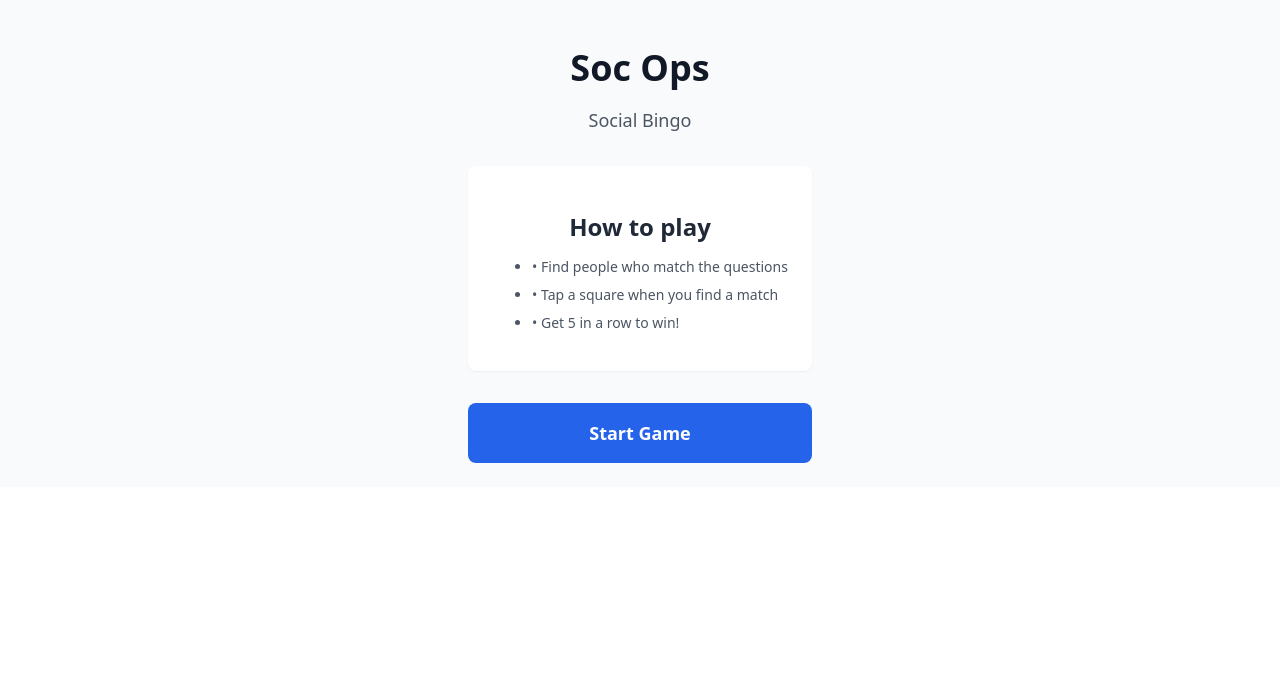
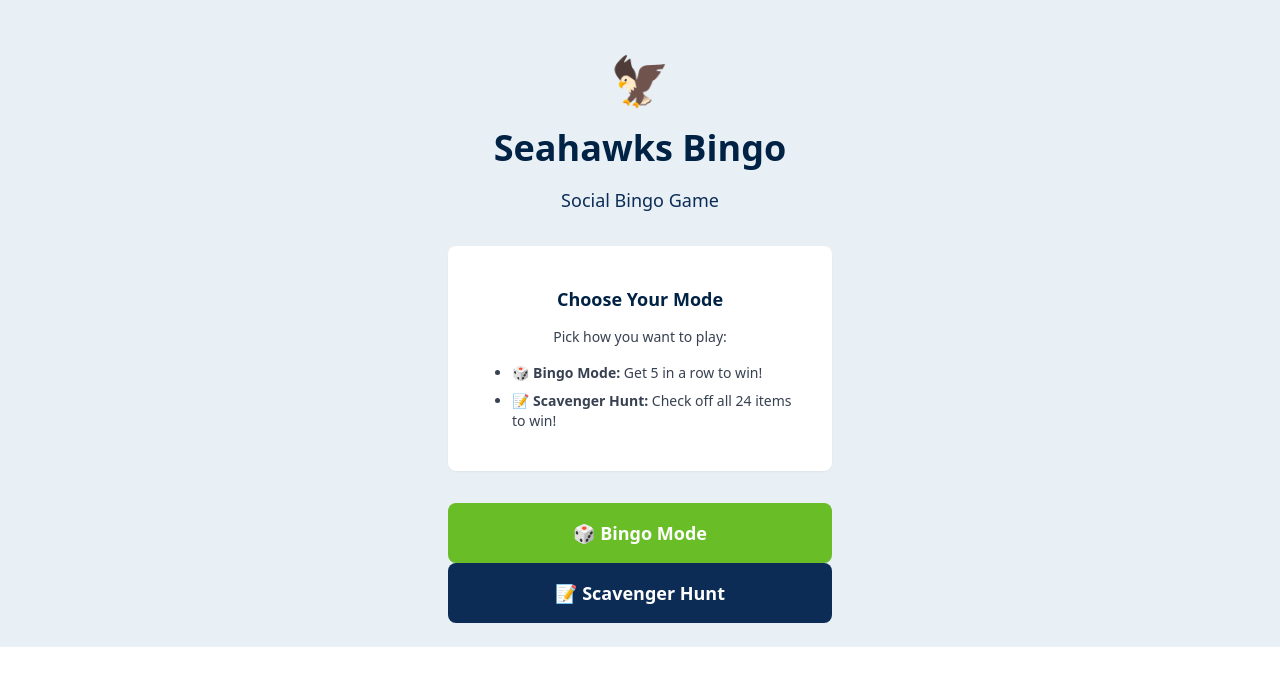
Before and after one commit to Cristae-25/my-soc-ops-python, a FastAPI app: page / in a window 1280 px wide. Shown: the top 686 px of the page. Run offline with FastAPI, Linux system fonts and the light colour scheme.

Commit message:
Add Seahawks branding and scavenger hunt game mode

```diff
--- a/app/game_logic.py
+++ b/app/game_logic.py
@@ -67,3 +67,8 @@ def check_bingo(board: list[BingoSquareData]) -> BingoLine | None:
 def get_winning_square_ids(line: BingoLine | None) -> set[int]:
     """Get the square IDs that are part of a winning line."""
     return set(line.squares) if line else set()
+
+
+def check_hunt_complete(checked_items: set[int]) -> bool:
+    """Check if scavenger hunt is complete (all 24 items checked)."""
+    return len(checked_items) == 24
--- a/app/game_service.py
+++ b/app/game_service.py
@@ -2,11 +2,12 @@ from dataclasses import dataclass, field
 
 from app.game_logic import (
     check_bingo,
+    check_hunt_complete,
     generate_board,
     get_winning_square_ids,
     toggle_square,
 )
-from app.models import BingoLine, BingoSquareData, GameState
+from app.models import BingoLine, BingoSquareData, GameMode, GameState
 
 
 @dataclass
@@ -17,6 +18,8 @@ class GameSession:
     board: list[BingoSquareData] = field(default_factory=list)
     winning_line: BingoLine | None = None
     show_bingo_modal: bool = False
+    mode: GameMode = GameMode.BINGO
+    checked_items: set[int] = field(default_factory=set)
 
     @property
     def winning_square_ids(self) -> set[int]:
@@ -26,15 +29,30 @@ class GameSession:
     def has_bingo(self) -> bool:
         return self.game_state == GameState.BINGO
 
-    def start_game(self) -> None:
+    @property
+    def hunt_progress(self) -> float:
+        """Return hunt progress as a percentage (0-100)."""
+        return (len(self.checked_items) / 24) * 100
+
+    def start_game(self, mode: GameMode = GameMode.BINGO) -> None:
+        self.mode = mode
         self.board = generate_board()
         self.winning_line = None
         self.game_state = GameState.PLAYING
         self.show_bingo_modal = False
+        self.checked_items = set()
 
     def handle_square_click(self, square_id: int) -> None:
         if self.game_state != GameState.PLAYING:
             return
+
+        if self.mode == GameMode.BINGO:
+            self._handle_bingo_click(square_id)
+        elif self.mode == GameMode.SCAVENGER_HUNT:
+            self._handle_hunt_click(square_id)
+
+    def _handle_bingo_click(self, square_id: int) -> None:
+        """Handle a square click in BINGO mode."""
         self.board = toggle_square(self.board, square_id)
 
         if self.winning_line is None:
@@ -44,11 +62,26 @@ class GameSession:
                 self.game_state = GameState.BINGO
                 self.show_bingo_modal = True
 
+    def _handle_hunt_click(self, square_id: int) -> None:
+        """Handle an item toggle in Scavenger Hunt mode."""
+        # Toggle the item in checked_items
+        if square_id in self.checked_items:
+            self.checked_items.remove(square_id)
+        else:
+            self.checked_items.add(square_id)
+
+        # Check if hunt is complete
+        if check_hunt_complete(self.checked_items):
+            self.game_state = GameState.BINGO
+            self.show_bingo_modal = True
+
     def reset_game(self) -> None:
         self.game_state = GameState.START
         self.board = []
         self.winning_line = None
         self.show_bingo_modal = False
+        self.mode = GameMode.BINGO
+        self.checked_items = set()
 
     def dismiss_modal(self) -> None:
         self.show_bingo_modal = False
--- a/app/main.py
+++ b/app/main.py
@@ -8,7 +8,7 @@ from fastapi.templating import Jinja2Templates
 from starlette.middleware.sessions import SessionMiddleware
 
 from app.game_service import GameSession, get_session
-from app.models import GameState
+from app.models import GameMode, GameState
 
 BASE_DIR = Path(__file__).resolve().parent
 
@@ -32,16 +32,19 @@ async def home(request: Request) -> Response:
     return templates.TemplateResponse(
         request,
         "home.html",
-        {"session": session, "GameState": GameState},
+        {"session": session, "GameState": GameState, "GameMode": GameMode},
     )
 
 
 @app.post("/start", response_class=HTMLResponse)
-async def start_game(request: Request) -> Response:
+async def start_game(request: Request, mode: str = "bingo") -> Response:
     session = _get_game_session(request)
-    session.start_game()
+    game_mode = GameMode(mode)
+    session.start_game(game_mode)
     return templates.TemplateResponse(
-        request, "components/game_screen.html", {"session": session}
+        request,
+        "components/game_screen.html",
+        {"session": session, "GameMode": GameMode},
     )
 
 
@@ -50,7 +53,9 @@ async def toggle_square(request: Request, square_id: int) -> Response:
     session = _get_game_session(request)
     session.handle_square_click(square_id)
     return templates.TemplateResponse(
-        request, "components/game_screen.html", {"session": session}
+        request,
+        "components/game_screen.html",
+        {"session": session, "GameMode": GameMode},
     )
 
 
@@ -61,7 +66,7 @@ async def reset_game(request: Request) -> Response:
     return templates.TemplateResponse(
         request,
         "components/start_screen.html",
-        {"session": session, "GameState": GameState},
+        {"session": session, "GameState": GameState, "GameMode": GameMode},
     )
 
 
@@ -70,7 +75,9 @@ async def dismiss_modal(request: Request) -> Response:
     session = _get_game_session(request)
     session.dismiss_modal()
     return templates.TemplateResponse(
-        request, "components/game_screen.html", {"session": session}
+        request,
+        "components/game_screen.html",
+        {"session": session, "GameMode": GameMode},
     )
 
 
--- a/app/models.py
+++ b/app/models.py
@@ -8,6 +8,11 @@ class GameState(StrEnum):
     START = "start"
     PLAYING = "playing"
     BINGO = "bingo"
+
+
+class GameMode(StrEnum):
+    BINGO = "bingo"
+    SCAVENGER_HUNT = "scavenger_hunt"
 
 
 class BingoSquareData(BaseModel):
--- a/app/static/css/app.css
+++ b/app/static/css/app.css
@@ -29,11 +29,13 @@ body {
 .grid { display: grid; }
 .grid-cols-5 { grid-template-columns: repeat(5, minmax(0, 1fr)); }
 .gap-1 { gap: 0.25rem; }
+.gap-2 { gap: 0.5rem; }
 
 .p-1 { padding: 0.25rem; }
 .p-3 { padding: 0.75rem; }
 .p-4 { padding: 1rem; }
 .p-6 { padding: 1.5rem; }
+.p-2 { padding: 0.5rem; }
 .px-3 { padding-left: 0.75rem; padding-right: 0.75rem; }
 .px-4 { padding-left: 1rem; padding-right: 1rem; }
 .px-6 { padding-left: 1.5rem; padding-right: 1.5rem; }
@@ -48,16 +50,25 @@ body {
 .mb-4 { margin-bottom: 1rem; }
 .mb-6 { margin-bottom: 1.5rem; }
 .mb-8 { margin-bottom: 2rem; }
+.mb-1 { margin-bottom: 0.25rem; }
 .mx-auto { margin-left: auto; margin-right: auto; }
 
 .bg-white { background-color: #ffffff; }
 .bg-gray-50 { background-color: #f9fafb; }
 .bg-gray-100 { background-color: #f3f4f6; }
+.bg-blue-50 { background-color: #eff6ff; }
 .bg-amber-100 { background-color: #fef3c7; }
 .bg-amber-200 { background-color: #fde68a; }
 .bg-accent { background-color: #2563eb; }
 .bg-marked { background-color: #dcfce7; }
 .bg-black\/50 { background-color: rgba(0, 0, 0, 0.5); }
+
+/* Seahawks Custom Colors */
+.bg-seahawks-navy { background-color: #002244; }
+.bg-seahawks-blue { background-color: #0C2C56; }
+.bg-seahawks-green { background-color: #69BE28; }
+.bg-seahawks-light { background-color: #E8F0F5; }
+.bg-seahawks-accent { background-color: #A8D5BA; }
 
 .text-white { color: #ffffff; }
 .text-gray-500 { color: #6b7280; }
@@ -70,6 +81,11 @@ body {
 .text-amber-500 { color: #f59e0b; }
 .text-amber-800 { color: #92400e; }
 .text-amber-900 { color: #78350f; }
+
+/* Seahawks Custom Text Colors */
+.text-seahawks-navy { color: #002244; }
+.text-seahawks-blue { color: #0C2C56; }
+.text-seahawks-green { color: #69BE28; }
 
 .text-xs { font-size: 0.75rem; line-height: 1rem; }
 .text-sm { font-size: 0.875rem; line-height: 1.25rem; }
@@ -91,6 +107,11 @@ body {
 .border-amber-400 { border-color: #fbbf24; }
 .border-marked-border { border-color: #22c55e; }
 
+/* Seahawks Custom Border Colors */
+.border-seahawks-navy { border-color: #002244; }
+.border-seahawks-blue { border-color: #0C2C56; }
+.border-seahawks-green { border-color: #69BE28; }
+
 .rounded { border-radius: 0.25rem; }
 .rounded-lg { border-radius: 0.5rem; }
 .rounded-xl { border-radius: 0.75rem; }
@@ -100,12 +121,24 @@ body {
 
 .space-y-2 > * + * { margin-top: 0.5rem; }
 
+.hidden { display: none; }
+.flex-col { flex-direction: column; }
+.group { position: relative; }
+.group-hover\:opacity-100:hover { opacity: 1; }
+.group-hover\:bg-black\/20:hover { background-color: rgba(0, 0, 0, 0.2); }
+.group-hover\:flex:hover { display: flex; }
+.group-hover\:hidden:hover { display: none; }
+.opacity-0 { opacity: 0; }
+
 .fixed { position: fixed; }
 .absolute { position: absolute; }
 .relative { position: relative; }
 .inset-0 { top: 0; right: 0; bottom: 0; left: 0; }
 .top-0\.5 { top: 0.125rem; }
+.top-1 { top: 0.25rem; }
 .right-0\.5 { right: 0.125rem; }
+.right-1 { right: 0.25rem; }
+.overflow-hidden { overflow: hidden; }
 
 .z-50 { z-index: 50; }
 
@@ -129,6 +162,21 @@ button {
 
 button:disabled {
     cursor: default;
+    opacity: 0.6;
+}
+
+/* Seahawks Button Styles */
+button:hover:not(:disabled) {
+    filter: brightness(0.95);
+}
+
+/* Input Styles */
+input[type="text"] {
+    box-sizing: border-box;
+}
+
+input[type="text"]:focus {
+    outline: none;
 }
 
 .wrap-break-word {
--- a/app/templates/base.html
+++ b/app/templates/base.html
@@ -3,9 +3,9 @@
 <head>
 <meta charset="utf-8">
     <meta name="viewport" content="width=device-width, initial-scale=1.0, maximum-scale=1.0, user-scalable=no">
-    <meta name="theme-color" content="#2563eb">
-    <meta name="description" content="Social Bingo - Find people who match the questions!">
-    <title>Soc Ops - Social Bingo</title>
+    <meta name="theme-color" content="#002244">
+    <meta name="description" content="Seattle Seahawks Social Bingo - Find people who match the questions!">
+    <title>Seahawks Social Bingo</title>
     <link rel="stylesheet" href="{{ url_for('static', path='css/app.css') }}">
     <link rel="icon" type="image/png" href="{{ url_for('static', path='favicon.png') }}">
     <script src="{{ url_for('static', path='js/htmx.min.js') }}"></script>
--- a/app/templates/components/start_screen.html
+++ b/app/templates/components/start_screen.html
@@ -1,25 +1,45 @@
 <div id="game-container">
-<div class="flex flex-col items-center justify-center min-h-full p-6 bg-gray-50">
+  <div
+    class="flex flex-col items-center justify-center min-h-full p-6 bg-seahawks-light"
+  >
     <div class="text-center max-w-sm">
-        <h1 class="text-4xl font-bold text-gray-900 mb-2">Soc Ops</h1>
-        <p class="text-lg text-gray-600 mb-8">Social Bingo</p>
+      <h1 class="text-5xl font-bold text-seahawks-navy mb-2">🦅</h1>
+      <h1 class="text-4xl font-bold text-seahawks-navy mb-2">Seahawks Bingo</h1>
+      <p class="text-lg text-seahawks-blue mb-8">Social Bingo Game</p>
 
-        <div class="bg-white rounded-lg p-6 shadow-sm border border-gray-200 mb-8">
-            <h2 class="font-semibold text-gray-800 mb-3">How to play</h2>
-            <ul class="text-left text-gray-600 text-sm space-y-2">
-                <li>• Find people who match the questions</li>
-                <li>• Tap a square when you find a match</li>
-                <li>• Get 5 in a row to win!</li>
-            </ul>
-        </div>
+      <div
+        class="bg-white rounded-lg p-6 shadow-sm border-2 border-seahawks-navy mb-8"
+      >
+        <h2 class="font-semibold text-seahawks-navy mb-3 text-lg">
+          Choose Your Mode
+        </h2>
+        <p class="text-gray-700 text-sm mb-4">Pick how you want to play:</p>
+        <ul class="text-left text-gray-700 text-sm space-y-2 mb-4">
+          <li><strong>🎲 Bingo Mode:</strong> Get 5 in a row to win!</li>
+          <li>
+            <strong>📝 Scavenger Hunt:</strong> Check off all 24 items to win!
+          </li>
+        </ul>
+      </div>
 
+      <div class="flex flex-col gap-3">
         <button
-            hx-post="/start"
-            hx-target="#game-container"
-            hx-swap="outerHTML"
-            class="w-full bg-accent text-white font-semibold py-4 px-8 rounded-lg text-lg active:bg-accent-light transition-colors">
-            Start Game
+          hx-post="/start?mode=bingo"
+          hx-target="#game-container"
+          hx-swap="outerHTML"
+          class="w-full bg-seahawks-green text-white font-semibold py-4 px-8 rounded-lg text-lg hover:opacity-90 transition-opacity"
+        >
+          🎲 Bingo Mode
         </button>
+        <button
+          hx-post="/start?mode=scavenger_hunt"
+          hx-target="#game-container"
+          hx-swap="outerHTML"
+          class="w-full bg-seahawks-blue text-white font-semibold py-4 px-8 rounded-lg text-lg hover:opacity-90 transition-opacity"
+        >
+          📝 Scavenger Hunt
+        </button>
+      </div>
     </div>
+  </div>
 </div>
-</div>
```
Also changed, not shown: app/data.py (+24 -24 lines), app/templates/components/bingo_board.html (+6 -6 lines), app/templates/components/bingo_modal.html (+4 -4 lines), app/templates/components/game_screen.html (+23 -11 lines), app/templates/components/name_modal.html (added, +46 -0 lines), app/templates/components/scavenger_hunt_board.html (added, +61 -0 lines), tests/test_api.py (+72 -15 lines), tests/test_game_logic.py (+20 -0 lines), .github/instructions/css-utilities.instructions.md.
